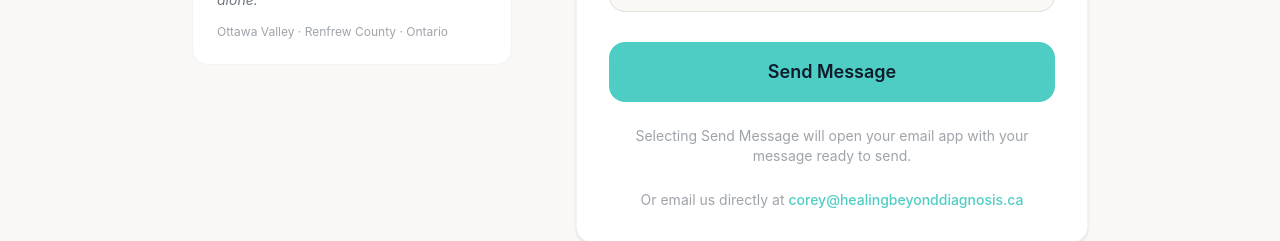
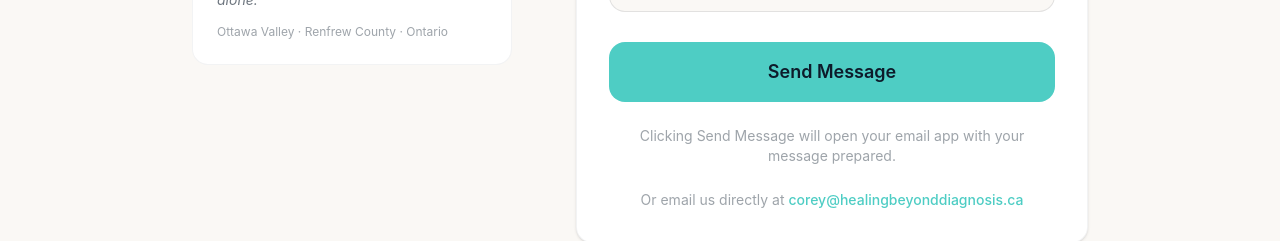
Before and after one commit to healingbeyond/hbd-website, a React (Vite) app: page /contact in a window 1280 px wide. Shown: the part 940-1181 px from the top of the page. Built offline with nearby package versions, Linux system fonts and the light colour scheme; no server answers.

Commit message:
Simplify handleSubmit validation in ContactPage
Refactor handleSubmit to simplify validation and improve readability.

```diff
--- a/src/pages/ContactPage.tsx
+++ b/src/pages/ContactPage.tsx
@@ -5,21 +5,17 @@ export function ContactPage() {
   const [email, setEmail] = useState("");
   const [message, setMessage] = useState("");
 
-  const handleSubmit = (e: React.FormEvent<HTMLFormElement>) => {
+  const handleSubmit = (e: React.FormEvent) => {
     e.preventDefault();
 
-    const cleanName = name.trim();
-    const cleanEmail = email.trim();
-    const cleanMessage = message.trim();
-
-    if (!cleanName || !cleanEmail || !cleanMessage) return;
+    if (!name.trim() || !email.trim() || !message.trim()) return;
 
     const subject = encodeURIComponent(
-      `HBDI Website Message from ${cleanName}`
+      `HBDI Website Message from ${name.trim()}`
     );
 
     const body = encodeURIComponent(
-      `Name: ${cleanName}\nEmail: ${cleanEmail}\n\nMessage:\n${cleanMessage}`
+      `Name: ${name.trim()}\nEmail: ${email.trim()}\n\nMessage:\n${message.trim()}`
     );
 
     window.location.href =
@@ -178,8 +174,8 @@ export function ContactPage() {
                 </button>
 
                 <p className="text-center text-navy/40 text-sm">
-                  Selecting Send Message will open your email app with your
-                  message ready to send.
+                  Clicking Send Message will open your email app with your
+                  message prepared.
                 </p>
 
                 <p className="text-center text-navy/40 text-sm">
```
